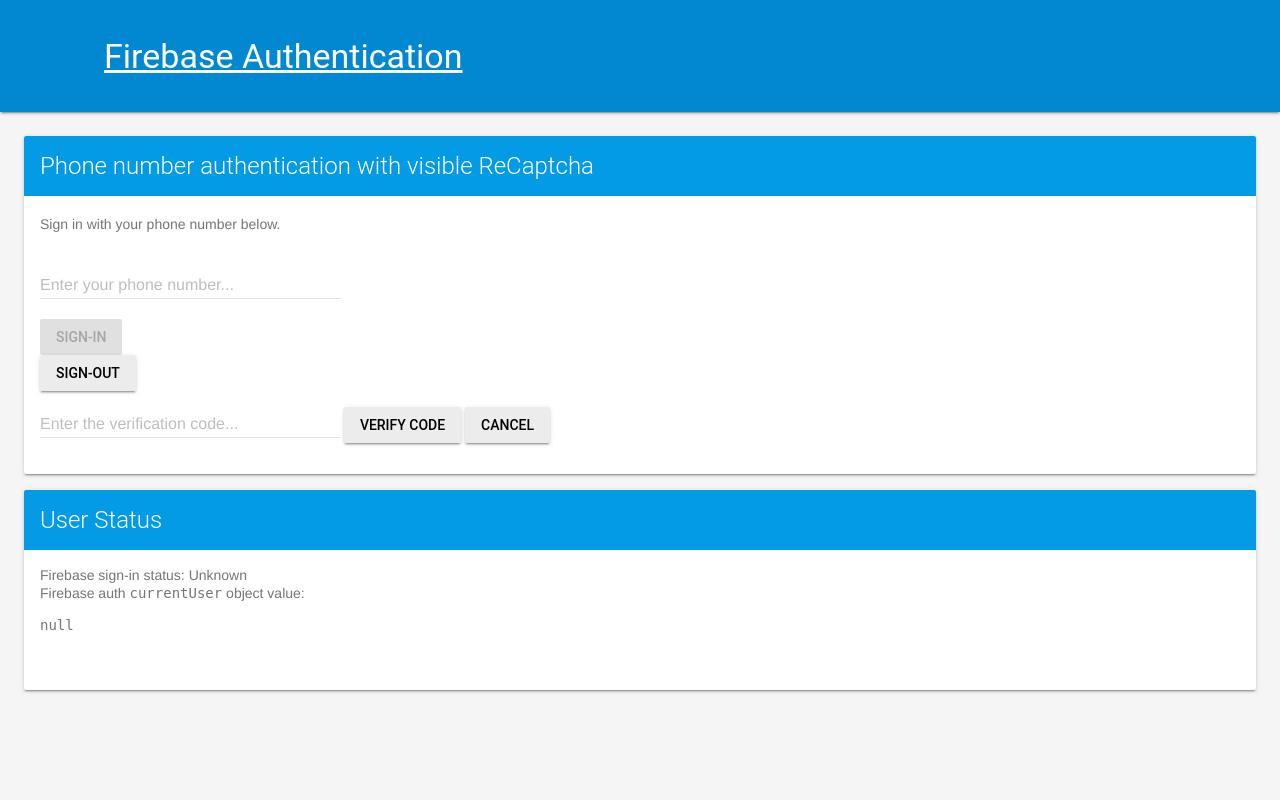
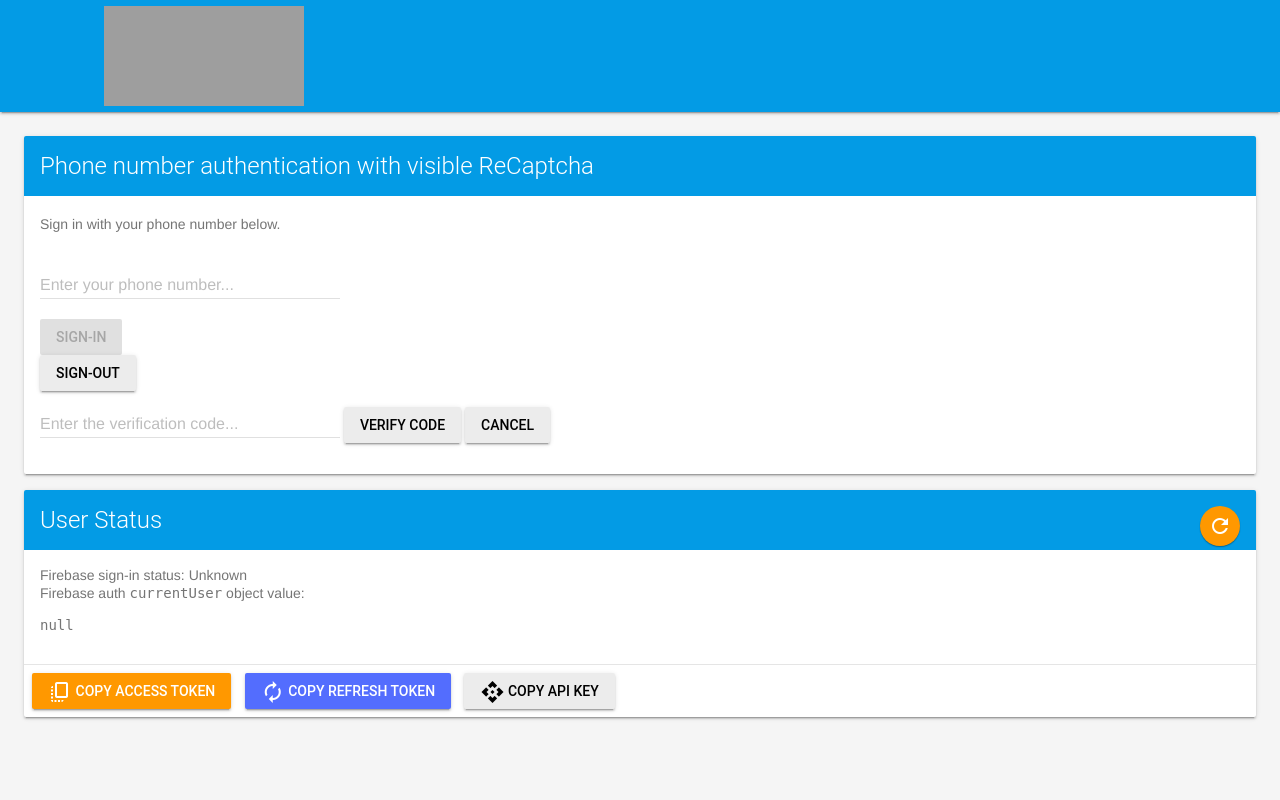
Before and after one commit to aarsh-zartek/prosit, a Django app: template apps/firebase/templates/firebase/auth/phone-visible.html in a window 1280 px wide. Run offline with Django 4.2, Linux system fonts and the light colour scheme; the template is opened without the code that fills it, so the values that code supplies are empty; some libraries are stand-ins or nearby versions; grey boxes are pictures that could not be loaded.

Commit message:
fix firebase ui

```diff
--- a/apps/firebase/templates/firebase/auth/base.html
+++ b/apps/firebase/templates/firebase/auth/base.html
@@ -36,15 +36,17 @@
 
 <body>
 
-    <div class="demo-layout mdl-layout mdl-js-layout mdl-layout--fixed-header">
+    <div class="mdl-layout mdl-js-layout mdl-layout--fixed-header">
 
         <!-- Header section containing title -->
-        <header class="mdl-layout__header mdl-color-text--white mdl-color--light-blue-700">
+        <header class="mdl-layout__header mdl-color-text--white mdl-color--light-blue-600">
             <div class="mdl-cell mdl-cell--12-col mdl-cell--12-col-tablet mdl-grid">
                 <div
                     class="mdl-layout__header-row mdl-cell mdl-cell--12-col mdl-cell--12-col-tablet mdl-cell--8-col-desktop">
                     <a href="{% url 'firebase:index' %}" style="color: white;">
-                        <h3>Firebase Authentication</h3>
+                        <h3>
+                            <img src="https://firebase.google.com/images/social.png" alt="Firebase logo" width="200px" height="100px">
+                        </h3>
                     </a>
                 </div>
             </div>
--- a/apps/firebase/templates/firebase/auth/phone-visible.html
+++ b/apps/firebase/templates/firebase/auth/phone-visible.html
@@ -64,6 +64,27 @@
           <pre><code id="account-details">null</code></pre>
         </div>
       </div>
+      <div class="mdl-card__menu">
+        <button class="mdl-button mdl-js-button mdl-button--fab mdl-button--mini-fab mdl-button--primary" id="refresh-button" style="color: white;" onclick="window.location.reload()">
+          <i class="material-icons">refresh</i>
+        </button>
+      </div>
+      <div class="mdl-card__actions mdl-card--border">
+        <button class="mdl-button mdl-js-button mdl-button--colored mdl-js-ripple-effect mdl-button--raised" id="copy-accessToken-button" style="color: white;">
+          <i class="material-icons">copy_all</i>
+          Copy Access Token
+        </button>
+        &nbsp;
+        <button class="mdl-button mdl-js-button mdl-button--accent mdl-js-ripple-effect mdl-button--raised" id="copy-refreshToken-button" style="color: white;">
+          <i class="material-icons">autorenew</i>
+          Copy Refresh Token
+        </button>
+        &nbsp;
+        <button class="mdl-button mdl-js-button mdl-js-ripple-effect mdl-button--raised" id="copy-apiKey-button">
+          <i class="material-icons">api</i>
+          Copy API Key
+        </button>
+      </div>
     </div>
   </div>
 </main>
@@ -95,6 +116,7 @@
       updateSignOutButtonUI();
       updateSignedInUserStatusUI();
       updateVerificationCodeFormUI();
+      disableButtons();
     });
 
     // Event bindings.
@@ -106,6 +128,9 @@
     document.getElementById('verification-code').addEventListener('change', updateVerifyCodeButtonUI);
     document.getElementById('verification-code-form').addEventListener('submit', onVerifyCodeSubmit);
     document.getElementById('cancel-verify-code-button').addEventListener('click', cancelVerification);
+    document.getElementById('copy-accessToken-button').addEventListener('click', copyAccessToken);
+    document.getElementById('copy-refreshToken-button').addEventListener('click', copyRefreshToken);
+    document.getElementById('copy-apiKey-button').addEventListener('click', copyApiKey);
 
     // [START appVerifier]
     window.recaptchaVerifier = new firebase.auth.RecaptchaVerifier('recaptcha-container', {
@@ -331,6 +356,59 @@
       document.getElementById('account-details').textContent = 'null';
     }
   }
+
+  function disableButtons() {
+    var user = firebase.auth().currentUser;
+    if(!user) {
+      document.getElementById('copy-accessToken-button').disabled = true;
+      document.getElementById('copy-refreshToken-button').disabled = true;
+      document.getElementById('copy-apiKey-button').disabled = true;
+    } else {
+      document.getElementById('copy-accessToken-button').disabled = false;
+      document.getElementById('copy-refreshToken-button').disabled = false;
+      document.getElementById('copy-apiKey-button').disabled = false;
+    }
+
+  }
+  function copyApiKey() {
+    'use strict';
+    var userData = JSON.parse(document.getElementById('account-details').textContent);
+    var api_key = userData.stsTokenManager.apiKey
+    if(api_key) {
+      copy(api_key);
+    }
+  }
+
+  function copyRefreshToken() {
+    'use strict';
+    var userData = JSON.parse(document.getElementById('account-details').textContent);
+    var token = userData.stsTokenManager.refreshToken
+    if(token) {
+      copy(token);
+    }
+  }
+
+  function copyAccessToken() {
+    'use strict';
+    var userData = JSON.parse(document.getElementById('account-details').textContent);
+    var token = userData.stsTokenManager.accessToken
+    var snackBarmessage = "Token Copied!"
+    if(token) {
+      copy(token);
+    }
+  }
+
+  function copy(text) {
+    var input = document.createElement('input');
+    input.setAttribute('value', text.trim());
+    document.body.appendChild(input);
+    input.select();
+
+    var result = document.execCommand('copy');
+    document.body.removeChild(input);
+
+    return result;
+  }
 </script>
 
 
```
Also changed, not shown: apps/firebase/templates/firebase/auth/phone-invisible.html (+21 -19 lines).
